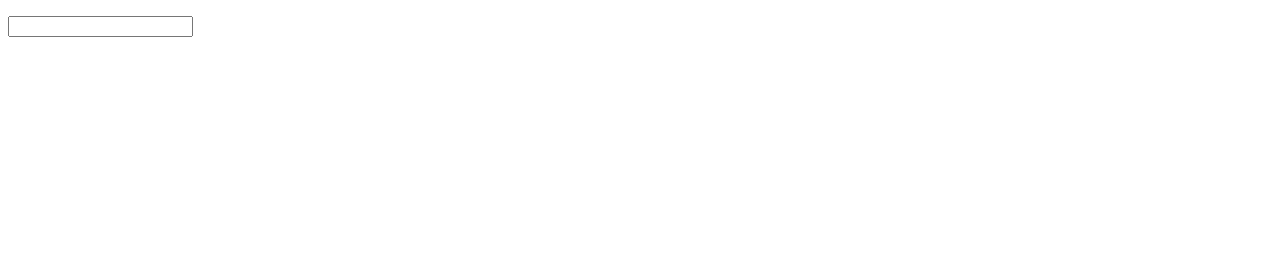
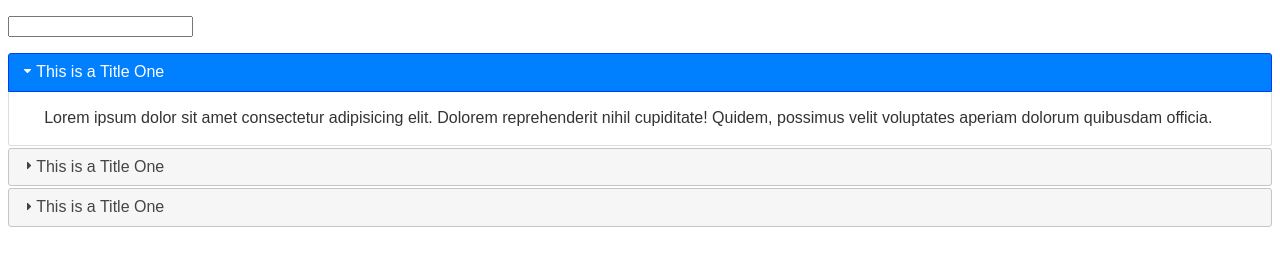
Before and after one commit to pro-masud/javascript-raw-learning, a plain HTML site: page jQuery Ui/index.html in a window 1280 px wide. Drawn offline with Linux system fonts and the light colour scheme.

Commit message:
jQuery accordion() function working successfully

```diff
--- a/jQuery Ui/index.html
+++ b/jQuery Ui/index.html
@@ -6,16 +6,29 @@
     <title>jQuery UI Demos</title>
     <link rel="stylesheet" href="./jquery-ui/jquery-ui.min.css">
 
-    <script src="jquery-ui/external/jquery/jquery.js"></script>
-    <script src="jquery-ui/jquery-ui.min.js"></script>
+
 </head>
 <body>
     <!-- datepicker demo within jquery ui -->
     <p><input type="text" id="datepicker"></p>
 
 
+    <!-- Accordion  effect within jQuery UI Plugin-->
+    <div id="accordion">
+        <h2>This is a Title One</h2>
+        <p>Lorem ipsum dolor sit amet consectetur adipisicing elit. Dolorem reprehenderit nihil cupiditate! Quidem, possimus velit voluptates aperiam dolorum quibusdam officia.</p>
+        <h2>This is a Title One</h2>
+        <p>Lorem ipsum dolor sit amet consectetur adipisicing elit. Dolorem reprehenderit nihil cupiditate! Quidem, possimus velit voluptates aperiam dolorum quibusdam officia.</p>
+        <h2>This is a Title One</h2>
+        <p>Lorem ipsum dolor sit amet consectetur adipisicing elit. Dolorem reprehenderit nihil cupiditate! Quidem, possimus velit voluptates aperiam dolorum quibusdam officia.</p>
+    </div>
+
+
+    <script src="jquery-ui/external/jquery/jquery.js"></script>
+    <script src="jquery-ui/jquery-ui.min.js"></script>
     <script>
         $( "#datepicker" ).datepicker();
+        $( "#accordion" ).accordion();
     </script>
 </body>
 </html>
```
